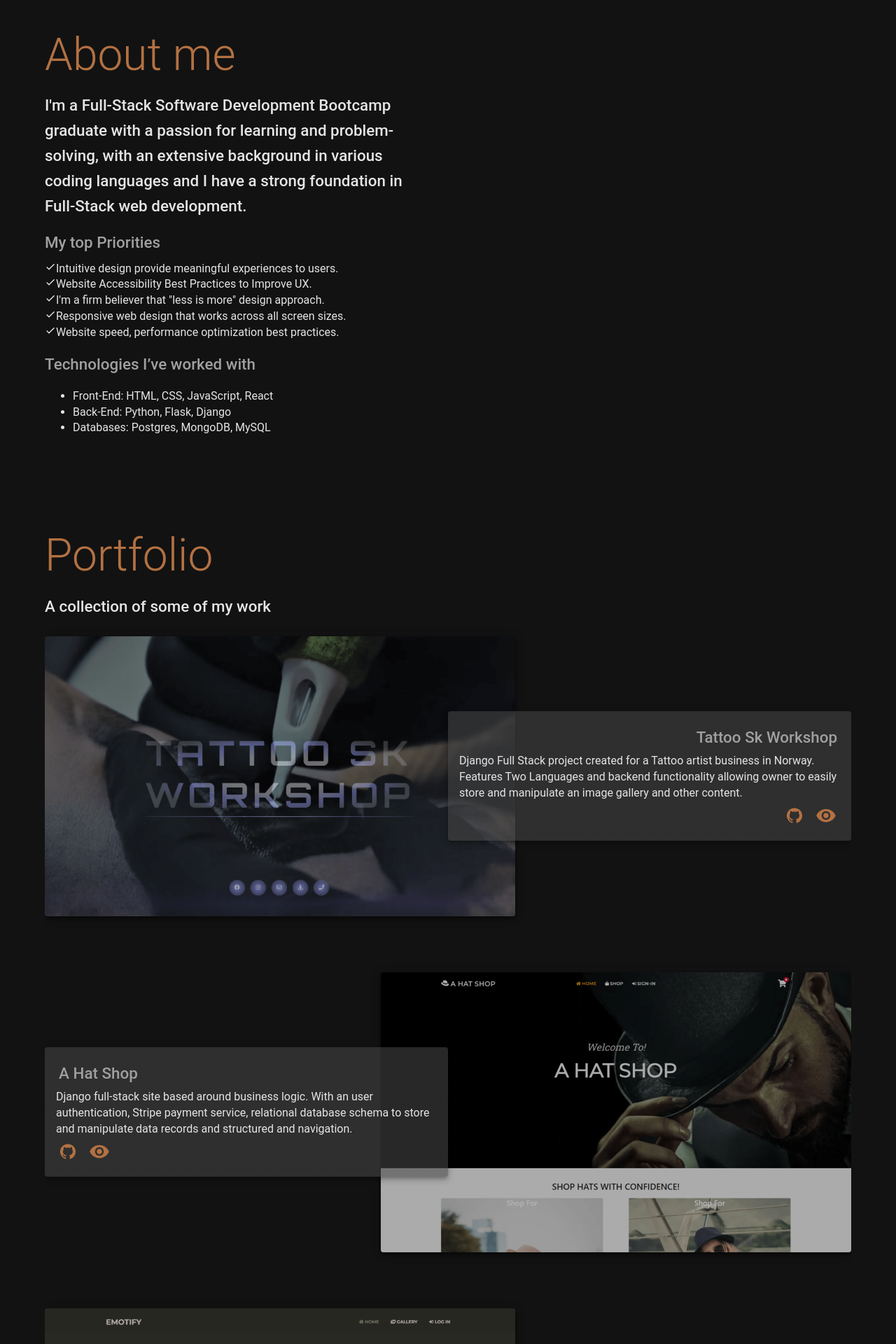
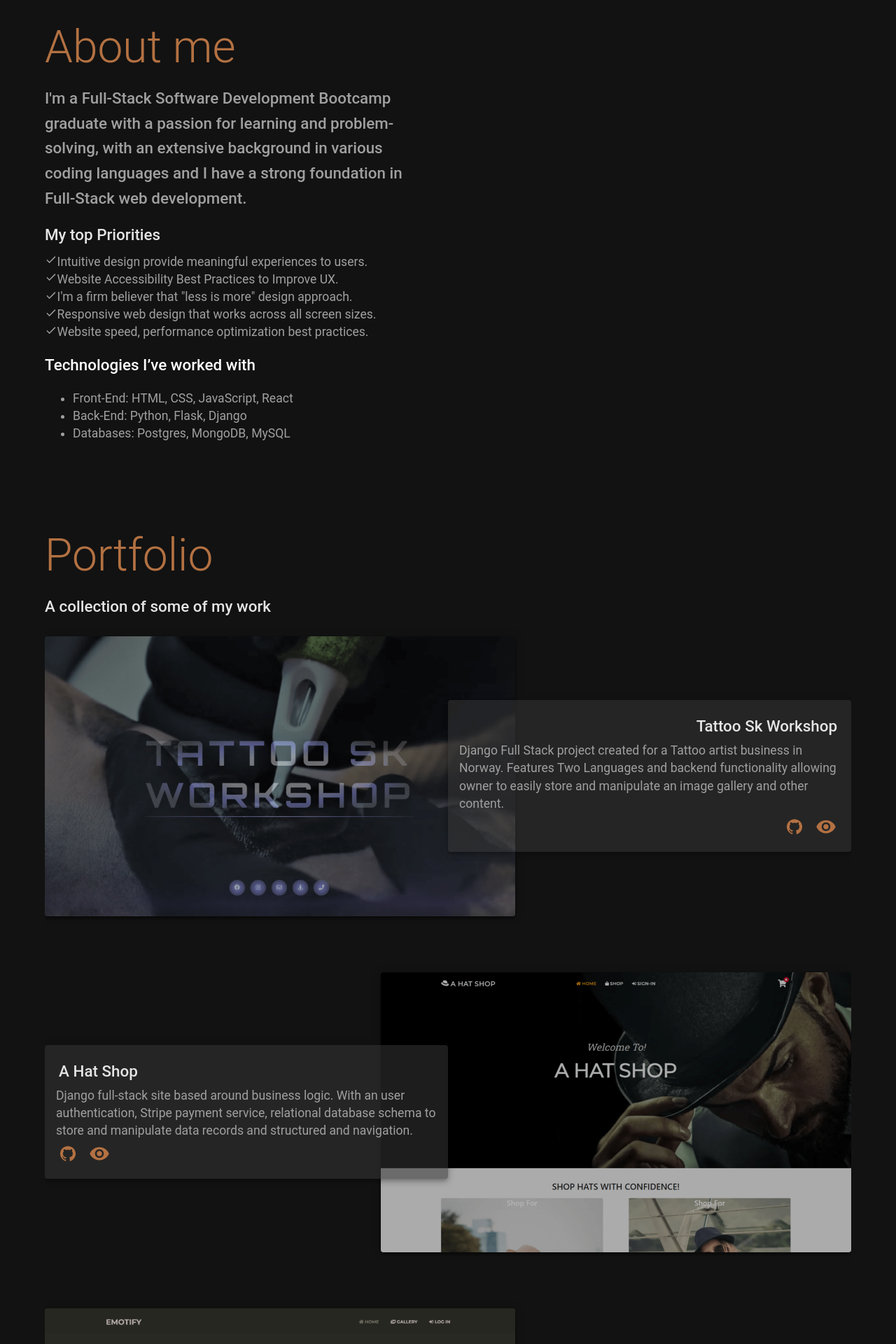
Before and after one commit to rp42dev/My-Portfolio, a React (Create React App) app in the folder my-portfolio/: page / in a window 1280 px wide. Shown: the part 860-2780 px from the top of the page at 70% size. Built offline with nearby package versions, Linux system fonts and the light colour scheme.

Commit message:
change font colors

```diff
--- a/my-portfolio/src/about/About.js
+++ b/my-portfolio/src/about/About.js
@@ -28,7 +28,7 @@ function AboutApp() {
 
         <Fade bottom cascade delay={200} distance="30%">
           <Box className="about-text" sx={{ mt: 2 }}>
-            <Typography sx={{ mt: 2 }} color="primary" variant="h6">
+            <Typography sx={{ mt: 2 }} color="primary.dark" variant="h6">
               I'm a Full-Stack Software Development Bootcamp graduate
               with a passion for learning and problem-solving,
               with an extensive background in various coding languages and
@@ -38,13 +38,13 @@ function AboutApp() {
         </Fade>
 
         <Fade bottom distance="30%" cascade delay={400}>
-          <Typography sx={{ mt: 2 }} color="primary.dark" variant="h6">
+          <Typography sx={{ mt: 2 }} color="primary" variant="h6">
             My top Priorities
           </Typography>
           <InView rootMargin='0% 0% -25%' as="div" onChange={(inView, entry) => { if (inView === true) handlePage() }}>
           </InView>
           <Box className="priorities-text" sx={{ mt: 1 }}>
-            <Typography color="primary" variant="body2">
+            <Typography color="primary.dark" variant="body2">
               <DoneIcon fontSize='1rem' /><span>Intuitive design provide meaningful experiences to users.</span> <br />
               <DoneIcon fontSize='1rem' /><span>Website Accessibility Best Practices to Improve UX.</span> <br />
               <DoneIcon fontSize='1rem' /><span>I'm a firm believer that "less is more" design approach.</span> <br />
@@ -55,11 +55,11 @@ function AboutApp() {
         </Fade>
 
         <Fade bottom cascade delay={600} distance="30%">
-          <Typography sx={{ mt: 2 }} color="primary.dark" variant="h6">
+          <Typography sx={{ mt: 2 }} color="primary.dark.dark" variant="h6">
             Technologies I’ve worked with
           </Typography>
           <Box className="priorities-text">
-            <Typography color="primary" component={'span'} variant="body2">
+            <Typography color="primary.dark" component={'span'} variant="body2">
               <ul>
                 <li>Front-End: HTML, CSS, JavaScript, React</li>
                 <li>Back-End: Python, Flask, Django</li>
--- a/my-portfolio/src/components/image/images.js
+++ b/my-portfolio/src/components/image/images.js
@@ -119,7 +119,7 @@ export default function ImageBases(data) {
 
                             <Grid item xs={12} md={7} order={{ xs: 1 }}>
 
-                                <Paper elevation={6}>
+                                <Paper elevation={3}>
                                     <ImageButton
                                         title='View live site'
                                         onClick={() => window.open(image.url, '_blank')}
@@ -152,12 +152,12 @@ export default function ImageBases(data) {
                             <Grid item xs={12} md={5} order={{ xs: 2 }} sx={{ display: 'flex', alignItems: 'center', position: 'relative' }}>
                                 <Box sx={{ zIndex: 999, width: '100%' }}>
 
-                                    <StyledPaper elevation={8} className={i % 2 ? 'left' : 'right'} >
-                                        <Typography color='primary.dark' align={!hideTabs ? 'right' : 'left'} sx={{ m: .5 }} variant="h6">
+                                    <StyledPaper elevation={3} className={i % 2 ? 'left' : 'right'} >
+                                        <Typography color='primary' align={!hideTabs ? 'right' : 'left'} sx={{ m: .5 }} variant="h6">
                                             {image.title}
                                         </Typography>
 
-                                        <Typography color='primary' variant="body2">
+                                        <Typography color='primary.dark' variant="body2">
                                             {image.description}
                                         </Typography>
 
@@ -184,7 +184,7 @@ export default function ImageBases(data) {
                     <Fade bottom distance="30%">
                         <Grid container mb={{ xs: 6, md: 10 }} rowSpacing={{ sx: 2, md: 10 }}>
                             <Grid item xs={12} md={7} order={{ xs: 1, md: 2 }}>
-                                <Paper elevation={6}>
+                                <Paper elevation={3}>
                                     <ImageButton
                                         title='View live site'
                                         onClick={() => window.open(image.url, '_blank')}
@@ -216,12 +216,12 @@ export default function ImageBases(data) {
                             <Grid item xs={12} md={5} order={{ xs: 2, md: 1 }} sx={{ display: 'flex', alignItems: 'center', position: 'relative' }}>
                                 <Box sx={{ zIndex: 999, width: '100%' }}>
 
-                                    <StyledPaper elevation={8} className={i % 2 ? 'left' : 'right'}>
-                                        <Typography color='primary.dark' sx={{ m: .5 }} variant="h6">
+                                    <StyledPaper elevation={3} className={i % 2 ? 'left' : 'right'}>
+                                        <Typography color='primary' sx={{ m: .5 }} variant="h6">
                                             {image.title}
                                         </Typography>
 
-                                        <Typography color='primary' variant="body2">
+                                        <Typography color='primary.dark' variant="body2">
                                             {image.description}
                                         </Typography>
 
--- a/my-portfolio/src/contact/Contact.js
+++ b/my-portfolio/src/contact/Contact.js
@@ -28,7 +28,7 @@ function ContactApp() {
           <Typography color="secondary" variant="h2">Get in Touch</Typography>
         </Fade>
         <Fade bottom distance="30%" delay={200}>
-          <Typography my={2} color="primary" variant="body2">
+          <Typography my={2} color="primary.dark" variant="body2">
             I’m  currently looking for new opportunities,
             If you have a question feel free to
             send me a message and I will  get back to you!
--- a/my-portfolio/src/home/Home.js
+++ b/my-portfolio/src/home/Home.js
@@ -35,13 +35,13 @@ function HomeApp() {
           <InView rootMargin='0% 0% -25%' as="div" onChange={(inView, entry) => { if (inView === true) handlePage() }}>
           </InView>
             <Fade bottom distance="50%" delay={200}>
-          <Typography sx={{ mt: 2 }} color="primary.dark" variant="h4">
+          <Typography sx={{ mt: 2 }} color="primary" variant="h4">
               A Junior Web Designer & Developer
           </Typography>
               </Fade>
 
             <Fade bottom distance="50%" delay={400}>
-          <Typography sx={{ mt: 2 }} color="primary" variant="h5">
+          <Typography sx={{ mt: 2 }} color="primary.dark" variant="h5">
               I enjoy creating Responsive and accessible websites
           </Typography>
               </Fade>
--- a/my-portfolio/src/index.js
+++ b/my-portfolio/src/index.js
@@ -21,7 +21,7 @@ const theme = createTheme({
   typography: {
     h1: { fontFamily: '"Roboto", sans-serif' },
     h6: {
-      fontSize: '1.2rem',
+      fontSize: '1.3rem',
       '@media (min-width:400px)': {
         fontSize: '1.4rem',
       },
@@ -35,15 +35,15 @@ const theme = createTheme({
       fontFamily: '"Roboto", sans-serif'
     },
     body1: {
-      fontSize: '.8rem',
+      fontSize: '.9rem',
       '@media (min-width:400px)': {
-        fontSize: '1rem',
+        fontSize: '1.2rem',
       },
     },
     body2: {
-      fontSize: '.8rem',
+      fontSize: '.9rem',
       '@media (min-width:400px)': {
-        fontSize: '1rem',
+        fontSize: '1.1rem',
       },
     },
     btn: { fontFamily: '"Roboto", sans-serif' },
```
